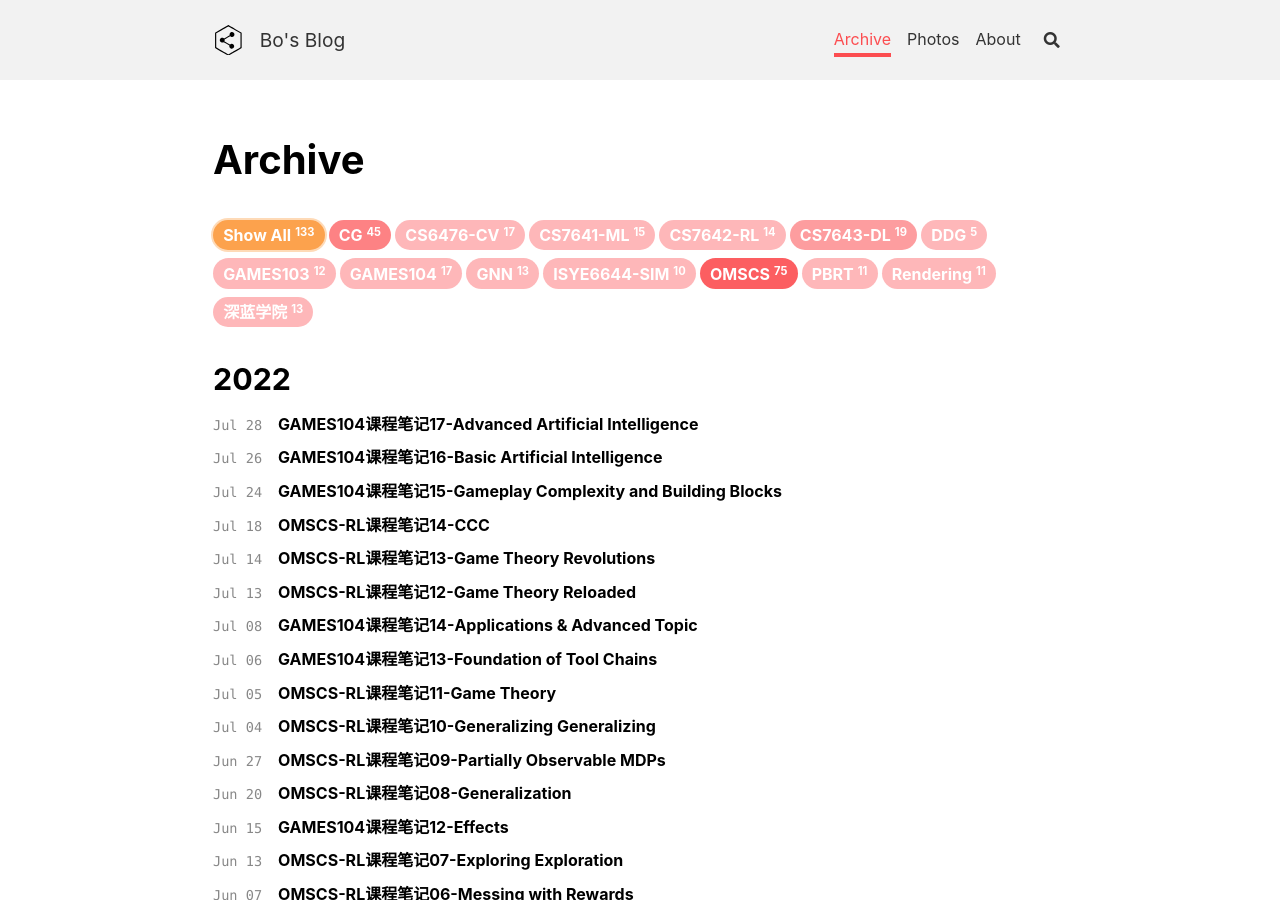
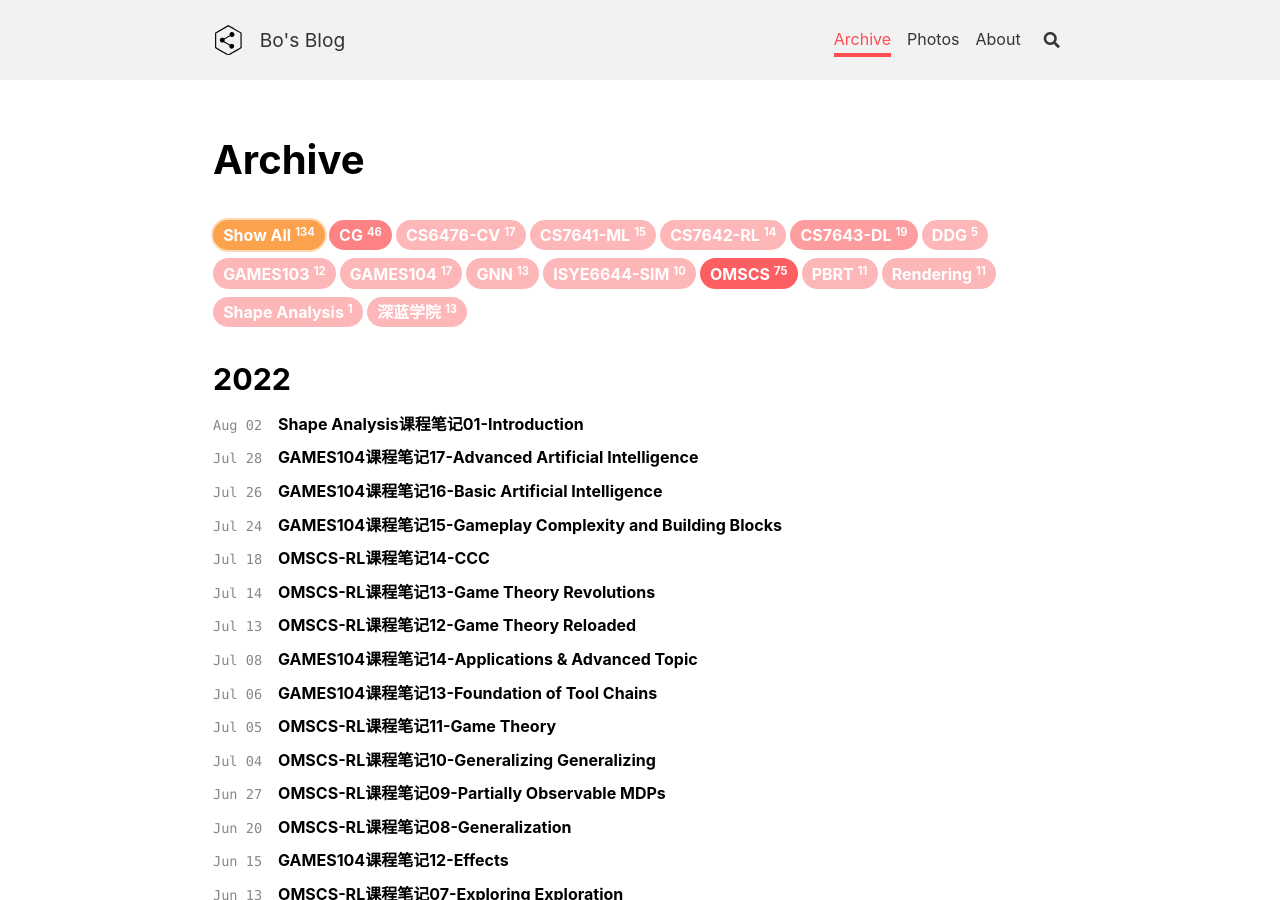
Before and after one commit to peng00bo00/peng00bo00_previous_blog, a Jekyll site: the page built from archive.html, in a window 1280 px wide and 900 px high. Built offline with Jekyll 4.4.1, drawn with Linux system fonts in a browser that asks for light colours; nearby versions of some CDN libraries.

Commit message:
add files

```diff
--- a/_data/navigation.yml
+++ b/_data/navigation.yml
@@ -400,3 +400,9 @@ OMSCS-RL:
         url: /2022/07/14/OMSCS-RL-NOTES-13.html
       - title: CCC
         url: /2022/07/18/OMSCS-RL-NOTES-14.html
+
+SA:
+  - title: Shape Analysis
+    children:
+      - title: Introduction
+        url: /2022/08/02/SA-NOTES-01.html
--- /dev/null
+++ b/_posts/2022-08-02-SA-NOTES-01.md
@@ -0,0 +1,23 @@
+---
+layout: article
+title: Shape Analysis课程笔记01-Introduction
+tags: ["Shape Analysis", "CG"]
+key: SA-01
+aside:
+  toc: true
+sidebar:
+  nav: SA
+---
+
+> 这个系列是[MIT 6.838: Shape Analysis](https://groups.csail.mit.edu/gdpgroup/6838_spring_2021.html)的同步课程笔记。本课程会介绍几何方法在图形学、机器学习、计算机视觉、医疗图像以及建筑设计等相关领域的原理和应用。本节课主要介绍课程会涵盖的内容。
+<!--more-->
+
+## Theoretical toolbox
+
+## Computational toolbox
+
+## Application areas
+
+## Reference
+
+- [Lecture 01：Introduction](https://www.youtube.com/watch?v=VjyBp6PrvB4&list=PLQ3UicqQtfNtUcdTMLgKSTTOiEsCw2VBW&ab_channel=JustinSolomon)
```
